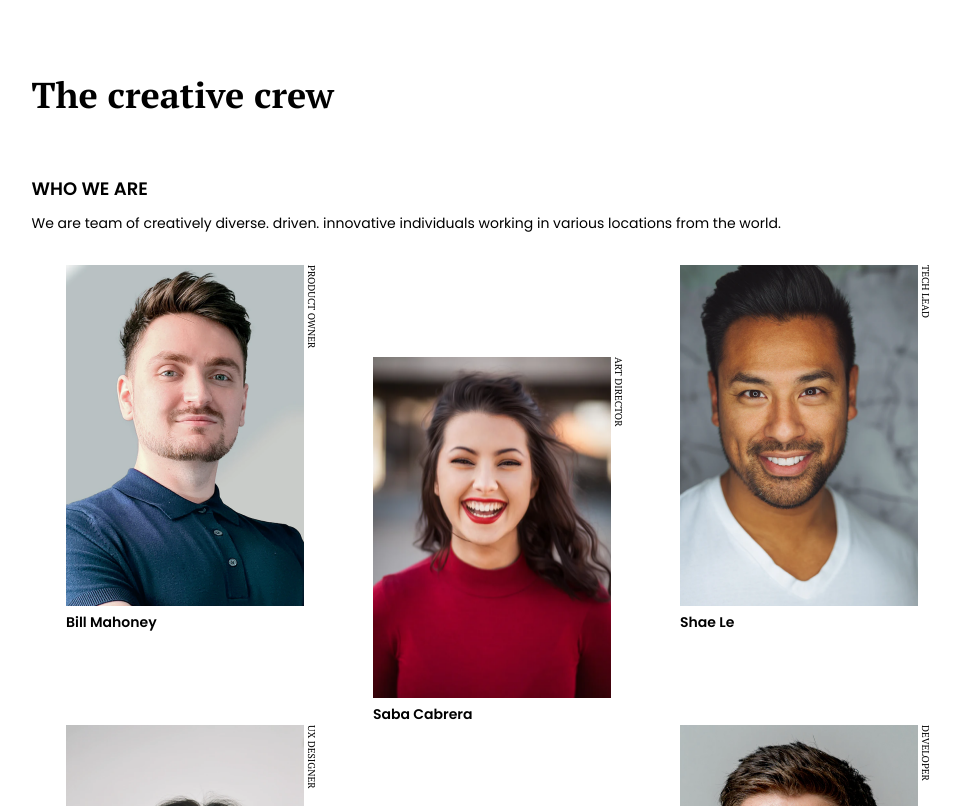
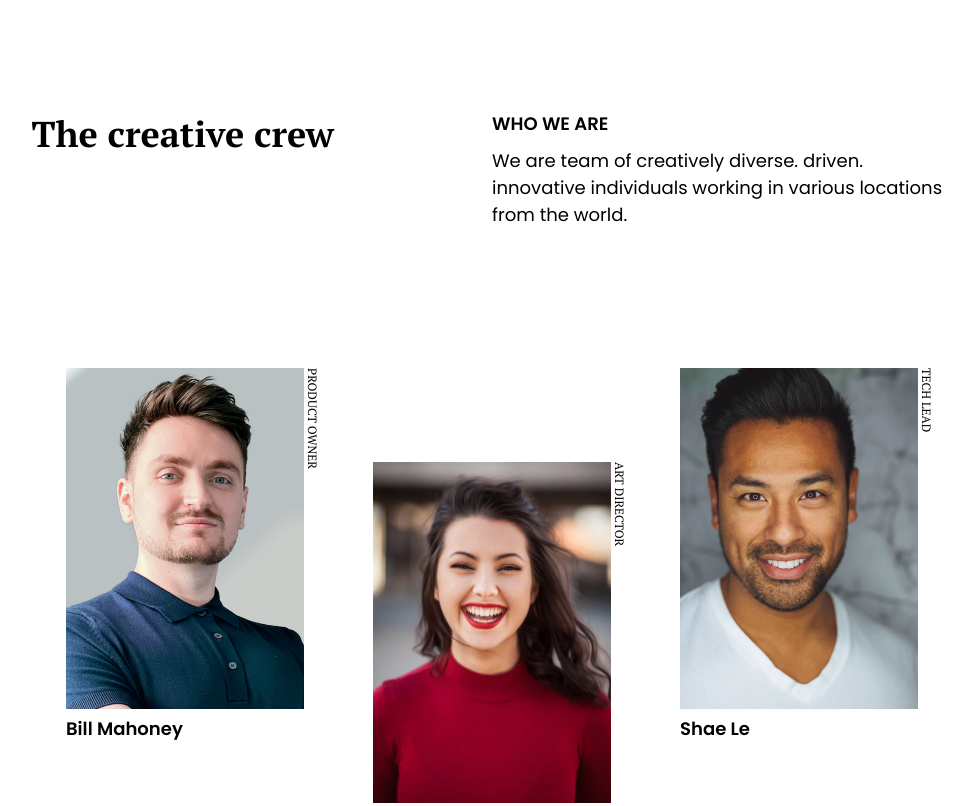
Before and after one commit to pablomalave/02.my-team-page-master, a plain HTML site: page index.html in a window 1280 px wide. Shown: the top 806 px of the page, without its empty margins (148-1120 px from the left). Drawn offline with Linux system fonts and the light colour scheme.

Commit message:
Diseño Responsivo - Mobile First - HTML CSS
- Media Queries: 576px, 768px, 992px.
- ReadMe: Actualizado.
- Se incluye ScreenShot para el ReadMe.
- Se incluye Link a la Página del Autor.

```diff
--- a/css/style.css
+++ b/css/style.css
@@ -137,14 +137,40 @@ img{
     }
 }
 
-/*992 and up*/
+/*992px and up*/
 @media(min-width: 992px){
     body{
         max-width: 921px;
+        margin-top: 7.86em;/*110px*/
     }
 
     img{
         width: 238px;
         height: 341px;
     }
+
+    header{
+        display: grid;
+        grid-template-columns: 1fr 1fr;
+        grid-template-rows: auto;
+        grid-template-areas: "title content";
+        margin-bottom: 10em;
+    }
+
+    h1{
+        grid-area: title;
+    }
+
+    h3, p{
+        font-size: 1.29em;/*18px*/
+    }
+
+    h4{
+        font-size: 0.86em;/*12px*/
+    }
+
+    .header_content{
+        grid-area: content;
+        padding: 0;
+    }
 }
--- a/index.html
+++ b/index.html
@@ -51,7 +51,7 @@
         </div>
     </div>
     <footer>
-         Created by <a href="#">Pablo Malavé</a> - devChalenges.io
+         Created by <a href="https://github.com/pablomalave">Pablo Malavé</a> - devChalenges.io
     </footer>
 </body>
 </html>
```
Also changed, not shown: images/myTeam.png (added), 1 other file.
